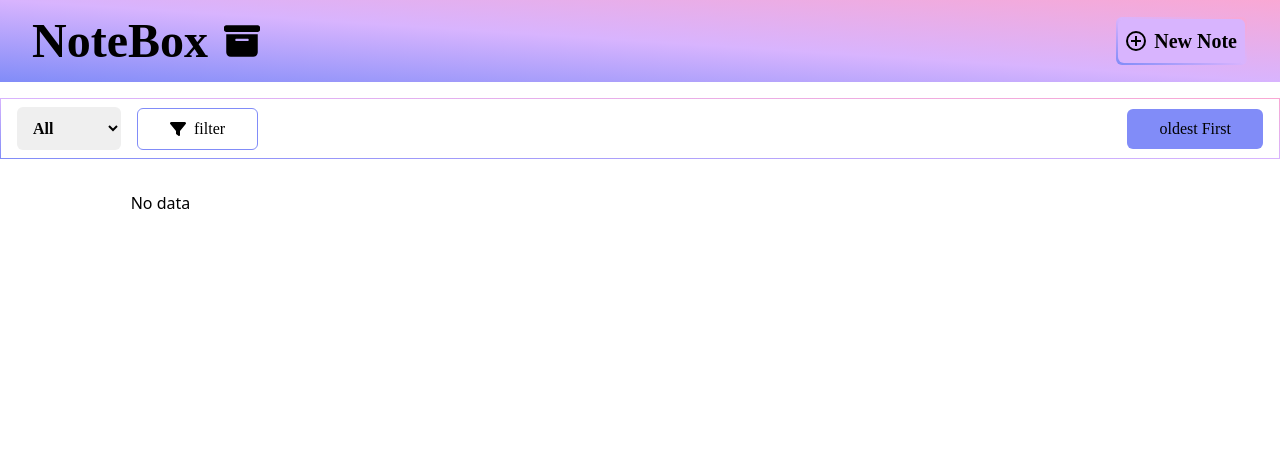
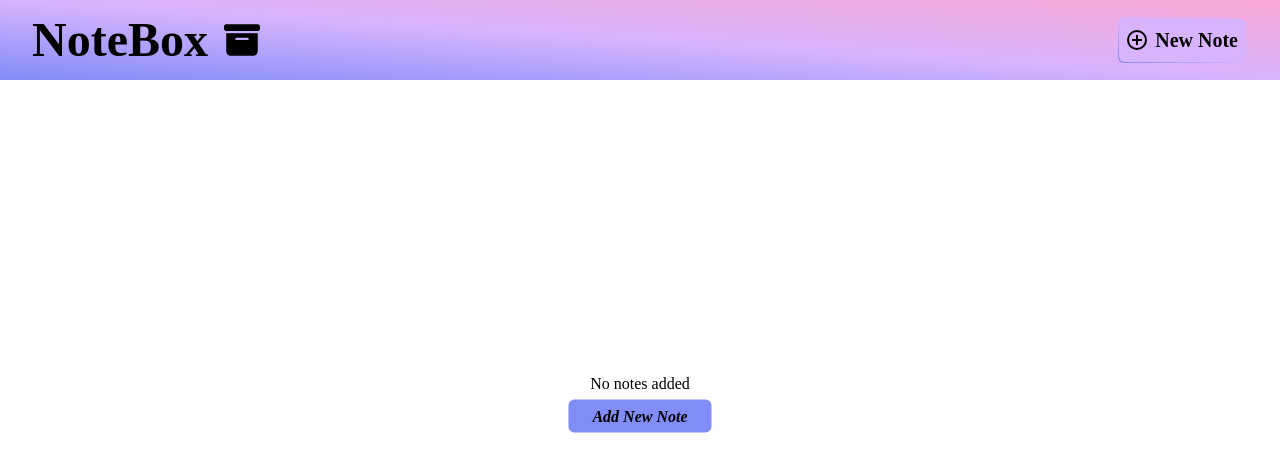
Before and after one commit to Element27/notebox, a React (Vite) app: page / in a window 1280 px wide. Shown: the top 472 px of the page. Built offline with nearby package versions, Linux system fonts and the light colour scheme; a web font is replaced by a local one.

Commit message:
minor fixes

```diff
--- a/src/App.jsx
+++ b/src/App.jsx
@@ -3,6 +3,7 @@ import { BrowserRouter, Route, Routes } from "react-router-dom"
 import Home from "./screens/Home"
 import AddNotes from "./screens/AddNotes"
 import ViewNote from "./screens/ViewNote"
+import { ADDNOTE, HOME, VIEWNOTE } from "./const/urlConst"
 
 function App() {
 
@@ -11,9 +12,9 @@ function App() {
     <BrowserRouter>
 
       <Routes>
-        <Route path="/" element={<Home />} />
-        <Route path="/add-note" element={<AddNotes />} />
-        <Route path="/note/:id" element={<ViewNote />} />
+        <Route path={HOME} element={<Home />} />
+        <Route path={ADDNOTE} element={<AddNotes />} />
+        <Route path={VIEWNOTE} element={<ViewNote />} />
       </Routes>
     </BrowserRouter>
   )
--- a/src/components/layout/Header.jsx
+++ b/src/components/layout/Header.jsx
@@ -1,6 +1,7 @@
 
 import { Link, useLocation } from 'react-router-dom'
 import { IconAddOutline, IconBoxArchive, IconHome } from '../IconComponent';
+import { ADDNOTE, HOME } from '../../const/urlConst';
 
 export default function Header() {
 
@@ -15,10 +16,11 @@ export default function Header() {
           <IconBoxArchive className="text-3xl lg:text-4xl" />
         </div>
         <div className=" p-[1px] rounded-md">
-          {location.pathname !== '/' ? (
-            <div className='flex space-x-2 md:space-x-3 lg:space-x-4'>
 
-              <Link to='/'>
+          <div className='flex space-x-2 md:space-x-3 lg:space-x-4'>
+
+            {location.pathname !== `${HOME}` &&
+              <Link to={HOME}>
                 <div className='gradient-bg p-[1px] rounded-md'>
                   <div className="flex gap-x-2 items-center bg-purple-300 p-2 rounded-md  ">
                     <p className='font-erode font-semibold text-based md:text-xl flex items-center gap-x-2'>
@@ -27,8 +29,9 @@ export default function Header() {
                   </div>
                 </div>
               </Link>
-
-              <Link to='/add-note'>
+            }
+            {location.pathname !== `${ADDNOTE}` &&
+              <Link to={ADDNOTE}>
                 <div className='gradient-bg p-[1px] rounded-md'>
                   <div className="flex gap-x-2 items-center bg-purple-300 p-2 rounded-md">
                     <p className="font-erode font-semibold text-based md:text-xl flex items-center gap-x-2">
@@ -37,21 +40,9 @@ export default function Header() {
                   </div>
                 </div>
               </Link>
-            </div>
-          ) : (
-            <div className='gradient-bg p-[1px] rounded-md'>
-              <Link to='/add-note'>
-                <div className='gradient-bg p-[1px] rounded-md'>
-                  <div className="flex gap-x-2 items-center bg-purple-300 p-2 rounded-md">
-                    <p className="font-erode font-semibold text-based md:text-xl flex items-center gap-x-2">
-                      <IconAddOutline />
-                      <span className='sm-hide'> New Note</span></p>
-                  </div>
-                </div>
-              </Link>
-            </div>
-          )
-          }
+            }
+          </div>
+
         </div>
       </div>
     </div>
--- /dev/null
+++ b/src/const/urlConst.js
@@ -0,0 +1,3 @@
+export const HOME = '/';
+export const ADDNOTE = '/add-note';
+export const VIEWNOTE = '/note/:id';
--- a/src/screens/AddNotes.jsx
+++ b/src/screens/AddNotes.jsx
@@ -6,6 +6,7 @@ import Header from "../components/layout/Header";
 import { Link, useNavigate } from "react-router-dom";
 import Select from "react-select";
 import { options } from "../const/selectUtils";
+import { HOME } from "../const/urlConst";
 
 
 export default function AddNotes() {
@@ -64,14 +65,6 @@ export default function AddNotes() {
   }
 
 
-  // const options = [
-  //   { value: "Work", label: "Work" },
-  //   { value: "Class", label: "Class" },
-  //   { value: "Study", label: "Study" },
-  //   { value: "Leisure", label: "Leisure" },
-  //   { value: "Others", label: "Others" },
-  // ]
-
   return (
     <div className="bg-purple-300/40 min-h-screen pb-4">
       <Header />
@@ -123,7 +116,7 @@ export default function AddNotes() {
           <button
             onClick={handleSubmit}
             className="font-erode px-8 py-2 bg-indigo-400 rounded-md">Add</button>
-          <Link to='/'
+          <Link to={HOME}
             className="font-erode px-8 py-2 border border-indigo-400 rounded-md">Cancel</Link>
         </div>
       </div>
--- a/src/screens/Home.jsx
+++ b/src/screens/Home.jsx
@@ -3,6 +3,8 @@ import Header from "../components/layout/Header";
 import ViewNoteCard from "../components/ViewNoteCard";
 import { IconFilter, IconSortCalendarAscending, IconSortCalendarDescending } from "../components/IconComponent";
 import { options } from "../const/selectUtils";
+import { Link } from "react-router-dom";
+import { ADDNOTE } from "../const/urlConst";
 
 export default function Home() {
   const [allNotes, setAllNoted] = useState([])
@@ -57,11 +59,12 @@ export default function Home() {
 
 
   return (
-    <div className="relative">
+    <div className="relative w-full h-screen">
       {/* Hero */}
 
       <Header />
 
+      {renderNotes?.length > 0 &&
         <div className="flex items-center justify-between w-full my-4">
           {/* search by tag */}
           <div className="gradient-bg p-[1px] w-full">
@@ -91,8 +94,9 @@ export default function Home() {
               </div>
             </div>
           </div>
+        </div>
 
-      </div>
+      }
       <div className=" px-4 py-4 md:px-6 w-full md:w-10/12 mx-auto grid gap-4 grid-cols-1 md:grid-cols-2  lg:grid-cols-3">
 
         {renderNotes?.length ? (renderNotes?.map((note) => {
@@ -104,8 +108,11 @@ export default function Home() {
             id={note.id}
             updatedAt={note.updatedAt}
           />
-        })) : <div>
-          <h2>No data</h2>
+        })) : <div className="text-center absolute top-1/2 left-1/2 -translate-x-1/2 -translate-y-1/2">
+
+          <h2 className="font-recia font-medium mb-2">No notes added</h2>
+
+          <Link to={ADDNOTE} className="bg-indigo-400 py-2 px-6 rounded-md font-erode font-semibold italic">Add New Note</Link>
         </div>}
 
       </div>
--- a/src/screens/ViewNote.jsx
+++ b/src/screens/ViewNote.jsx
@@ -5,6 +5,7 @@ import { Link, useNavigate, useParams } from "react-router-dom"
 import Swal from "sweetalert2"
 import Select from "react-select"
 import { options } from "../const/selectUtils"
+import { HOME } from "../const/urlConst"
 
 
 export default function ViewNote() {
@@ -189,7 +190,7 @@ export default function ViewNote() {
               className="font-erode px-8 py-2 border border-indigo-400 rounded-md">Cancel</button>)
             : (
               <div className="flex items-center justify-between space-x-2 md:space-x-3 lg:space-x-4">
-                <Link to='/'
+                <Link to={HOME}
                   className="font-erode px-8 py-2 border border-indigo-400 rounded-md">Close</Link>
 
                 <button
```
Also changed, not shown: 1 other file (tests, documents, lock files or other folders). Lines whose indentation alone changed are shown as unchanged.
